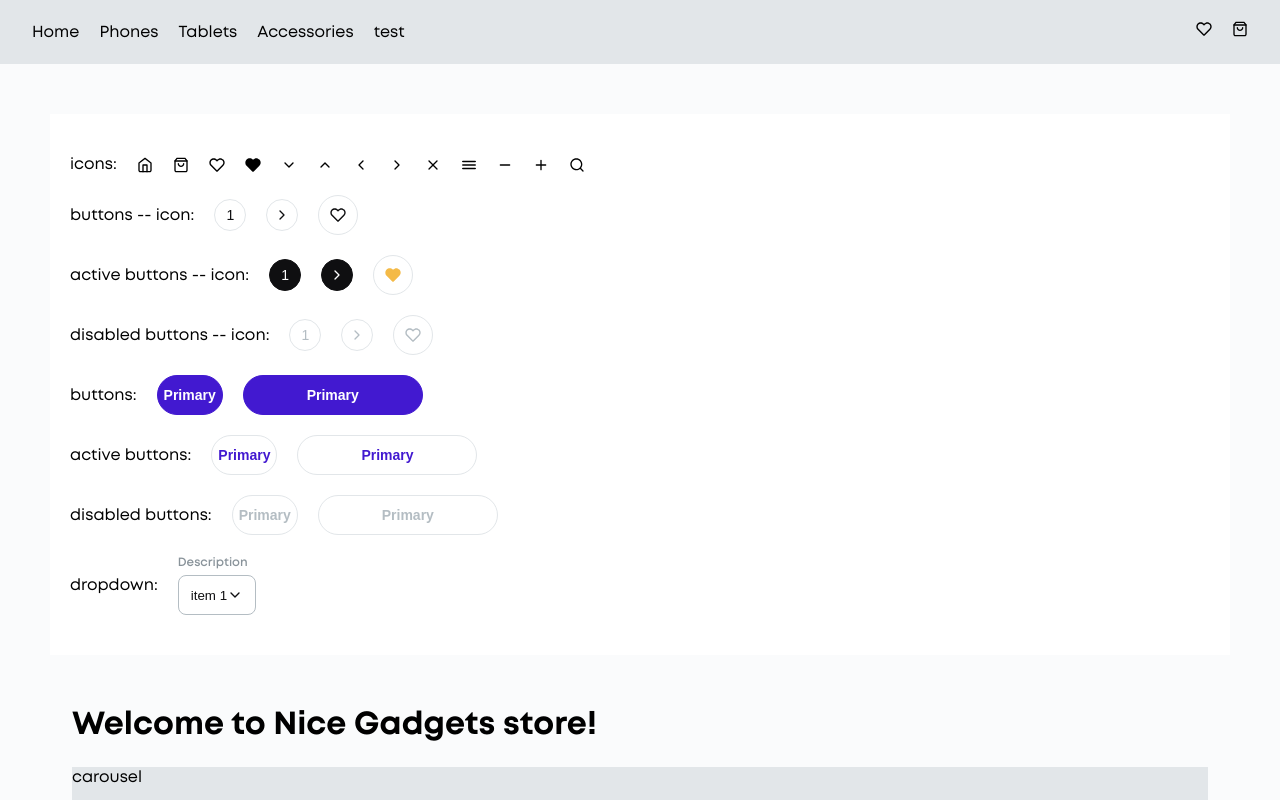
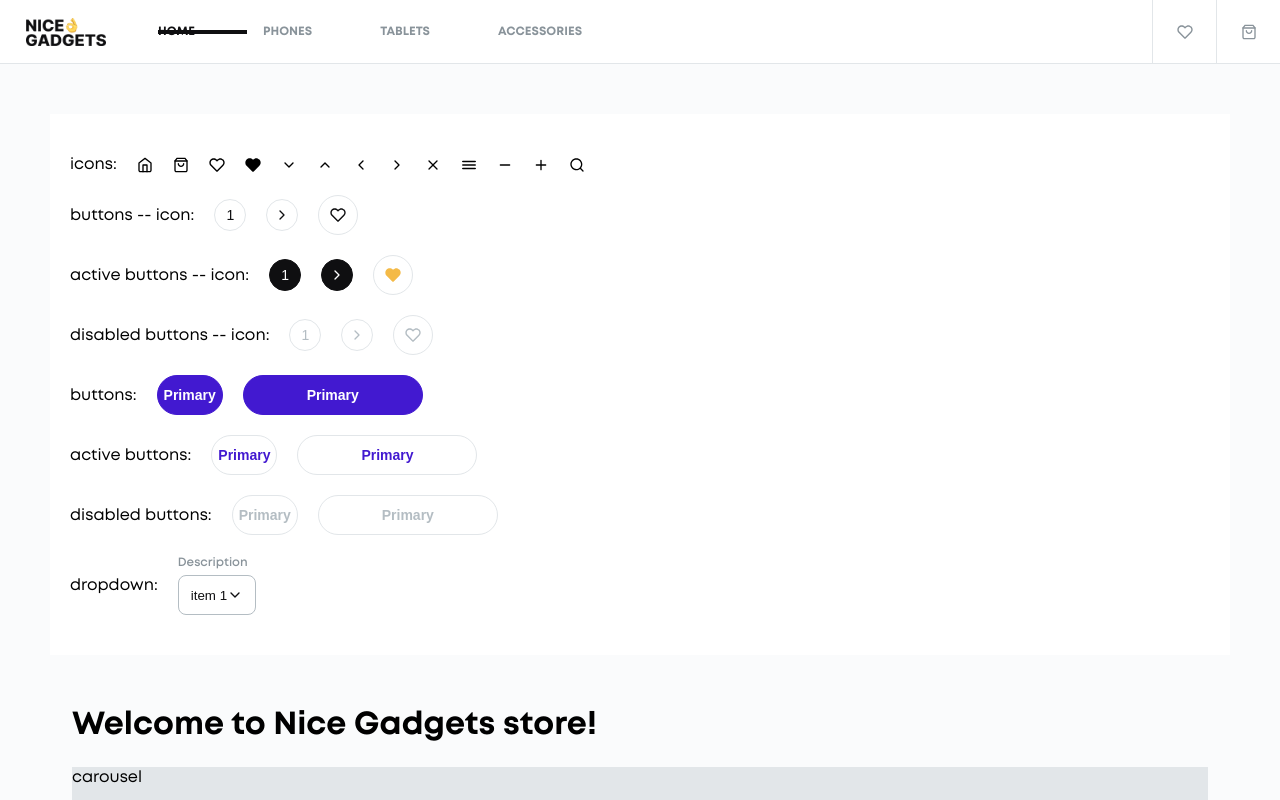
Before and after one commit to mate-group-project/nice-gadgets, a React (Vite) app: page / in a window 1280 px wide. Shown: the top 800 px of the page. Built offline with nearby package versions, Linux system fonts and the light colour scheme.

Commit message:
feat: header layout

```diff
--- a/package.json
+++ b/package.json
@@ -16,6 +16,7 @@
   },
   "dependencies": {
     "@base-ui/react": "^1.5.0",
+    "classnames": "^2.5.1",
     "react": "^19.2.6",
     "react-dom": "^19.2.6",
     "react-router-dom": "^7.17.0"
--- a/src/app/App.scss
+++ b/src/app/App.scss
@@ -2,10 +2,16 @@
   display: flex;
   flex-direction: column;
   min-height: 100vh;
+  position: relative;
 
   &__header,
   &__footer {
     width: 100%;
+  }
+
+  &__header {
+    position: sticky;
+    top: 0;
   }
 
   &__content {
--- a/src/shared/components/Header/Header.scss
+++ b/src/shared/components/Header/Header.scss
@@ -1,19 +1,110 @@
-$height: 64px;
+$header-size: 48px;
+$header-size-lg: 64px;
+
+$space-x: 16px;
+$space-x-lg: 26px;
 
 .header {
-  @include container;
-  height: $height;
-  background: var(--elements);
+  height: $header-size;
+  background-color: var(--white);
   display: flex;
   justify-content: space-between;
-  align-items: center;
+  align-items: stretch;
+  border-bottom: 1px solid var(--elements);
+
+  font-weight: 800;
+  font-size: 12px;
+  letter-spacing: 4%;
+  text-transform: uppercase;
+
+  color: var(--secondary);
+
+  &--scrolled {
+    background-color: rgba(255, 255, 255, 0.5);
+    backdrop-filter: blur(12px);
+  }
 
   @include lg-and-up {
+    height: $header-size-lg;
     max-width: 100%;
+  }
+}
+
+.logo {
+  &__link {
+    display: flex;
+    align-items: center;
+
+    padding: 0 $space-x;
+
+    @include lg-and-up {
+      padding: 0 $space-x-lg;
+    }
+  }
+
+  &__image {
+    display: block;
+
+    width: 64px;
+    height: 22px;
+
+    @include lg-and-up {
+      width: 80px;
+      height: 28px;
+    }
   }
 }
 
 .nav {
   display: flex;
-  gap: 20px;
+  margin-right: auto;
+
+  @include lg-and-up {
+    gap: $space-x;
+  }
+
+  &__link {
+    display: flex;
+    align-items: center;
+    height: 100%;
+
+    padding: 0 $space-x;
+
+    @include transition;
+    transition-property: color;
+
+    &--active {
+      position: relative;
+      color: var(--primary);
+
+      &::before {
+        content: '';
+        position: absolute;
+        width: 100%;
+        height: 4px;
+        background-color: var(--primary);
+      }
+    }
+
+    @include lg-and-up {
+      padding: 0 $space-x-lg;
+    }
+  }
 }
+
+.actions {
+  display: flex;
+
+  &__link {
+    display: flex;
+    align-items: center;
+    justify-content: center;
+    height: 100%;
+    width: $header-size;
+    border-left: 1px solid var(--elements);
+
+    @include lg-and-up {
+      width: $header-size-lg;
+    }
+  }
+}
--- a/src/shared/components/Header/Header.tsx
+++ b/src/shared/components/Header/Header.tsx
@@ -1,26 +1,98 @@
 import React from 'react';
+import cn from 'classnames';
 import './Header.scss';
 import { Icon } from '@/shared/components/Icon';
-import { NavLink } from 'react-router-dom';
+import { NavLink, useSearchParams } from 'react-router-dom';
+import { useScrolled } from '@/shared/hooks/useScrolled.ts';
+
+const SCROLL_OFFSET = 20;
 
 export const Header: React.FC = () => {
+  const isScrolled = useScrolled(SCROLL_OFFSET);
+  const [searchParams] = useSearchParams();
+
+  const category = searchParams.get('category');
+
   return (
-    <div className="header">
-      <div className="nav">
-        <NavLink to="/">Home</NavLink>
-        <NavLink to="/catalog?category=phones">Phones</NavLink>
-        <NavLink to="/catalog?category=tablets">Tablets</NavLink>
-        <NavLink to="/catalog?category=accessories">Accessories</NavLink>
-        test
-      </div>
-      <div className="nav">
-        <NavLink to="/favorites">
-          <Icon name="heart" />
-        </NavLink>
-        <NavLink to="/cart">
-          <Icon name="bag" />
-        </NavLink>
-      </div>
-    </div>
+    <header
+      className={cn('header', {
+        'header--scrolled': isScrolled,
+      })}
+    >
+      <NavLink
+        to="/"
+        className="header__logo logo__link"
+      >
+        <img
+          src="/logo.png"
+          alt="logo"
+          width="404"
+          height="145"
+          className="logo__image"
+        />
+      </NavLink>
+      <ul className="header__nav nav">
+        <li className="nav__item">
+          <NavLink
+            to="/"
+            className={({ isActive }) =>
+              cn('nav__link', {
+                'nav__link--active': isActive,
+              })
+            }
+          >
+            Home
+          </NavLink>
+        </li>
+        <li className="nav__item">
+          <NavLink
+            to="/catalog?category=phones"
+            className={cn('nav__link', {
+              'nav__link--active': category === 'phones',
+            })}
+          >
+            Phones
+          </NavLink>
+        </li>
+        <li className="nav__item">
+          <NavLink
+            to="/catalog?category=tablets"
+            className={cn('nav__link', {
+              'nav__link--active': category === 'tablets',
+            })}
+          >
+            Tablets
+          </NavLink>
+        </li>
+        <li className="nav__item">
+          <NavLink
+            to="/catalog?category=accessories"
+            className={cn('nav__link', {
+              'nav__link--active': category === 'accessories',
+            })}
+          >
+            Accessories
+          </NavLink>
+        </li>
+      </ul>
+      <ul className="header__actions actions">
+        <li className="actions__item">
+          <NavLink
+            to="/favorites"
+            className="actions__link"
+          >
+            <Icon name="heart" />
+          </NavLink>
+        </li>
+        <li className="actions__item">
+          <NavLink
+            to="/cart"
+            className="actions__link"
+          >
+            <Icon name="bag" />
+          </NavLink>
+        </li>
+      </ul>
+    </header>
   );
 };
--- /dev/null
+++ b/src/shared/hooks/useScrolled.ts
@@ -0,0 +1,18 @@
+import { useEffect, useState } from 'react';
+
+export function useScrolled(offset: number) {
+  const [isScrolled, setIsScrolled] = useState(false);
+
+  useEffect(() => {
+    const handleScroll = () => {
+      setIsScrolled(window.scrollY > offset);
+    };
+
+    window.addEventListener('scroll', handleScroll);
+    handleScroll();
+
+    return () => window.removeEventListener('scroll', handleScroll);
+  }, [offset]);
+
+  return isScrolled;
+}
--- /dev/null
+++ b/src/shared/styles/_transition.scss
@@ -0,0 +1,4 @@
+@mixin transition {
+  transition-duration: 0.3s;
+  transition-timing-function: ease-in-out;
+}
--- a/src/shared/styles/button.scss
+++ b/src/shared/styles/button.scss
@@ -1,3 +1,5 @@
+@use 'transition' as *;
+
 $height: 40px;
 $width: 60px;
 $icon-size: 32px;
@@ -21,9 +23,8 @@ $icon-size-lg: 40px;
   font-size: 14px;
   letter-spacing: 0;
 
+  @include transition;
   transition-property: color, background-color, border-color, box-shadow;
-  transition-duration: 0.3s;
-  transition-timing-function: ease-in-out;
 
   &:not(:disabled):hover {
     cursor: pointer;
@@ -47,9 +48,7 @@ $icon-size-lg: 40px;
 
   &.is-active {
     color: var(--accent);
-
     background-color: var(--white);
-
     border-color: var(--elements);
   }
 
@@ -74,8 +73,7 @@ $icon-size-lg: 40px;
     font-size: 14px;
     letter-spacing: 0;
 
-    transition-property: color, background-color, border-color;
-    transition-duration: 0.3s;
+    @include transition;
     transition-timing-function: ease-in-out;
 
     &.button--lg {
@@ -101,9 +99,7 @@ $icon-size-lg: 40px;
 
     &.is-active {
       color: var(--white);
-
       background-color: var(--primary);
-
       border: 1px solid var(--primary);
     }
   }
--- a/src/shared/styles/index.scss
+++ b/src/shared/styles/index.scss
@@ -1,6 +1,7 @@
 @forward 'normalise';
 @forward 'tokens';
 @forward 'breakpoints';
+@forward 'transition';
 @forward 'typography';
 @forward 'container';
 @forward 'button';
```
